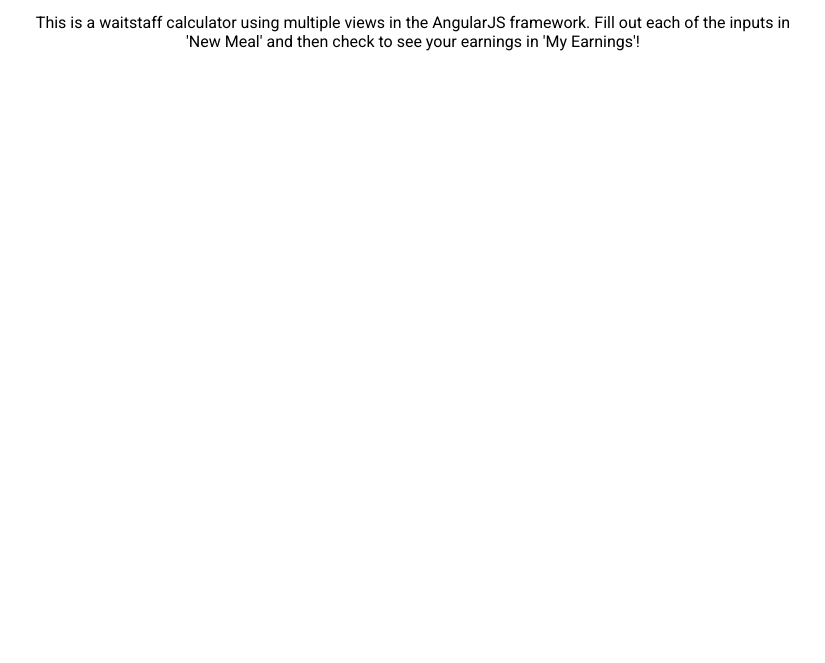
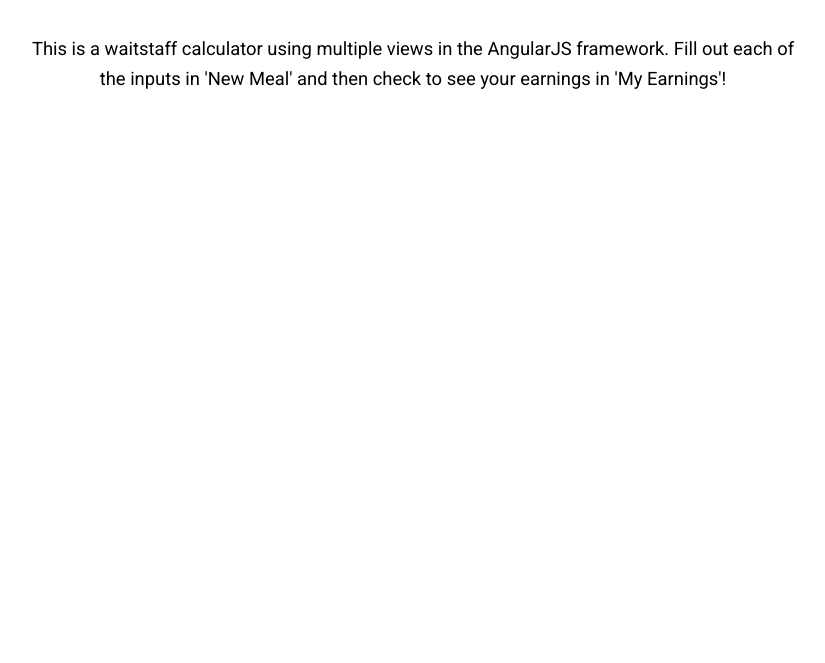
Before and after one commit to markhamilton90/waitstaff-calculator, a website: page index.html in a window 1280 px wide. Shown: the part 137-800 px from the top of the page, without its empty margins (227-1052 px from the left). Drawn offline with nearby package versions, Linux system fonts and the light colour scheme.

Commit message:
added otherwise route

```diff
--- a/app.js
+++ b/app.js
@@ -9,7 +9,7 @@
 		}).when('/earnings', {
 			templateUrl : 'earnings.html',
 			controller : 'MealCtrl'
-		});
+		}).otherwise('/');
 	})
 	.run(function($rootScope) {
 		$rootScope.price;
--- a/home.html
+++ b/home.html
@@ -1,2 +1,4 @@
 
-<p>This is a waitstaff calculator using multiple views in the AngularJS framework. Fill out each of the inputs in 'New Meal' and then check to see your earnings in 'My Earnings'!</p>
+<div class="intro">
+	<p>This is a waitstaff calculator using multiple views in the AngularJS framework. Fill out each of the inputs in 'New Meal' and then check to see your earnings in 'My Earnings'!</p>
+</div>
--- a/main.css
+++ b/main.css
@@ -584,3 +584,9 @@
 #reset {
   margin-top: 1em;
 }
+
+.intro {
+  font-size: 1.15em;
+  line-height: 1.6em;
+  margin-top: 2em;
+}
```
